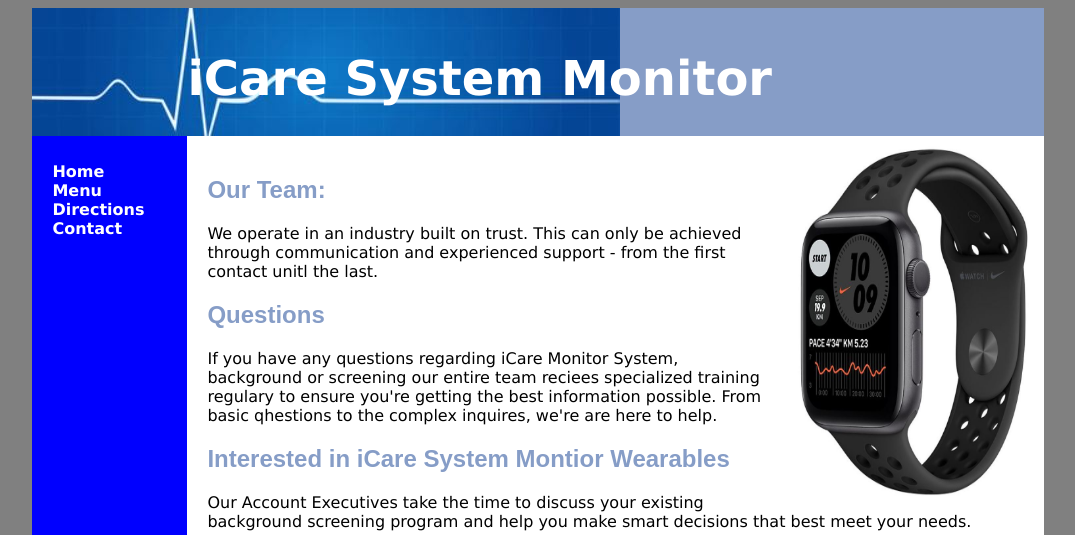
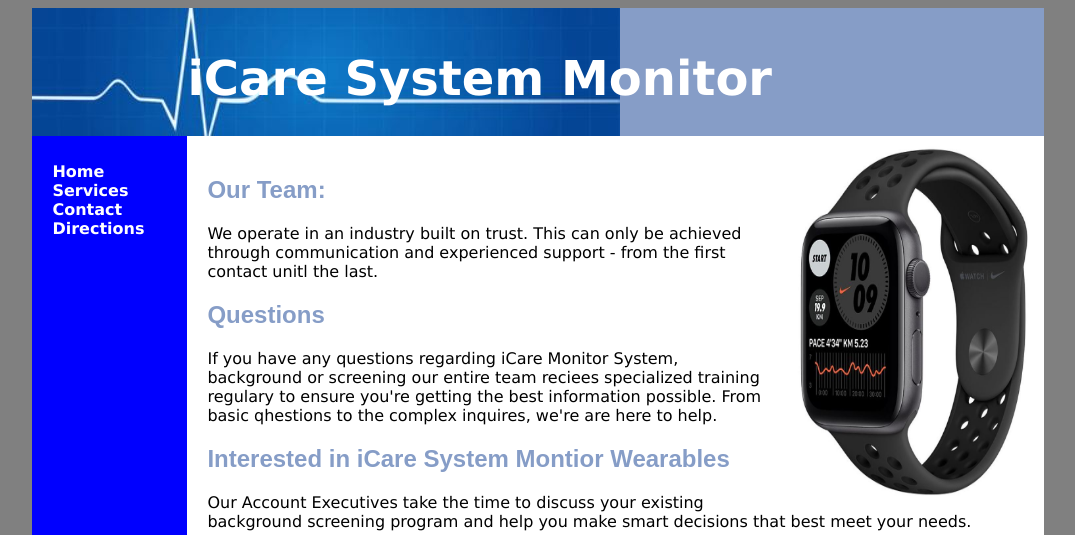
Before and after one commit to myrongreensr/Labwork6, a PHP site: page /contact.php in a window 1280 px wide. Shown: the top 535 px of the page, without its empty margins (102-1177 px from the left). Run offline with PHP 8.4, Linux system fonts and the light colour scheme.

Commit message:
Add files via upload

```diff
--- a/contact.php
+++ b/contact.php
@@ -65,9 +65,9 @@ footer { font-size:70%;
   <nav>
   <ul>
     <li><a href="index.php">Home</a></li>
-    <li><a href="menu.php">Menu</a></li>
+    <li><a href="services.php">Services</a></li>
+    <li><a href="contact.php">Contact</a></li>
     <li><a href="directions.php">Directions</a></li>
-    <li><a href="contact.php">Contact</a></li>
   </ul>
   </nav>
   <img src="iCarewatch.jpg" width="250" height="355" id="floatright" alt="iCarewatch">
@@ -92,8 +92,6 @@ Comments:<br>
 <input type="submit" value="Contact"> <input type="reset">
 
 
-
-
       </main>
     <footer>Copyrighted By Myron Green Sr&copy; 2021
     </footer>
```
